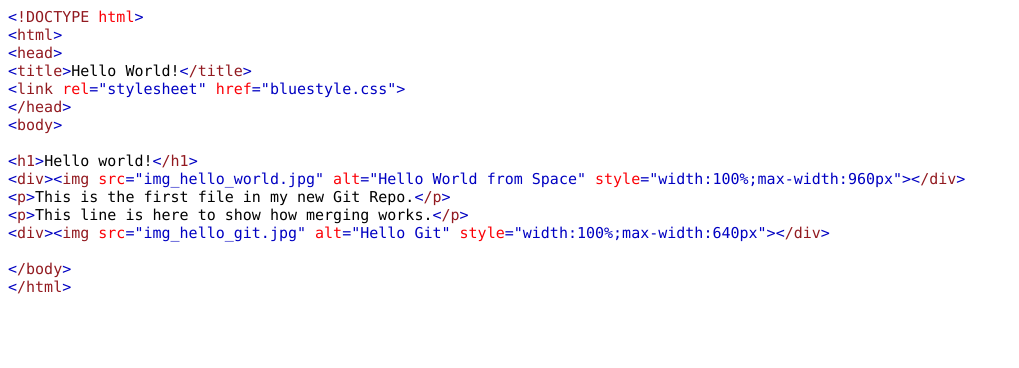
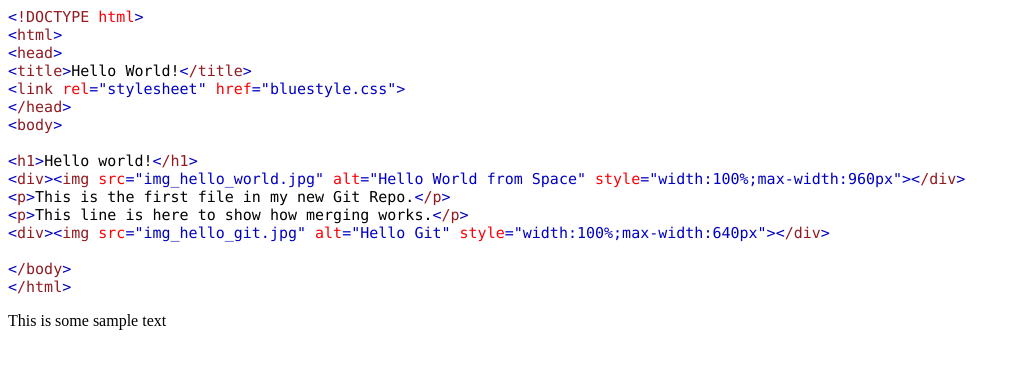
Before and after one commit to K210/hello-world, a plain HTML site: page index.html in a window 1280 px wide. Shown: the whole page, without its empty margins (0-1019 px from the left). Drawn offline with Linux system fonts and the light colour scheme.

Commit message:
Updated index.html

```diff
--- a/index.html
+++ b/index.html
@@ -35,5 +35,6 @@
 <p class="p4"><span class="s2"></span><br></p>
 <p class="p1"><span class="s1">&lt;</span><span class="s2">/body</span><span class="s1">&gt;</span></p>
 <p class="p1"><span class="s1">&lt;</span><span class="s2">/html</span><span class="s1">&gt;</span></p>
+  <p>This is some sample text</p>
 </body>
 </html>
```
